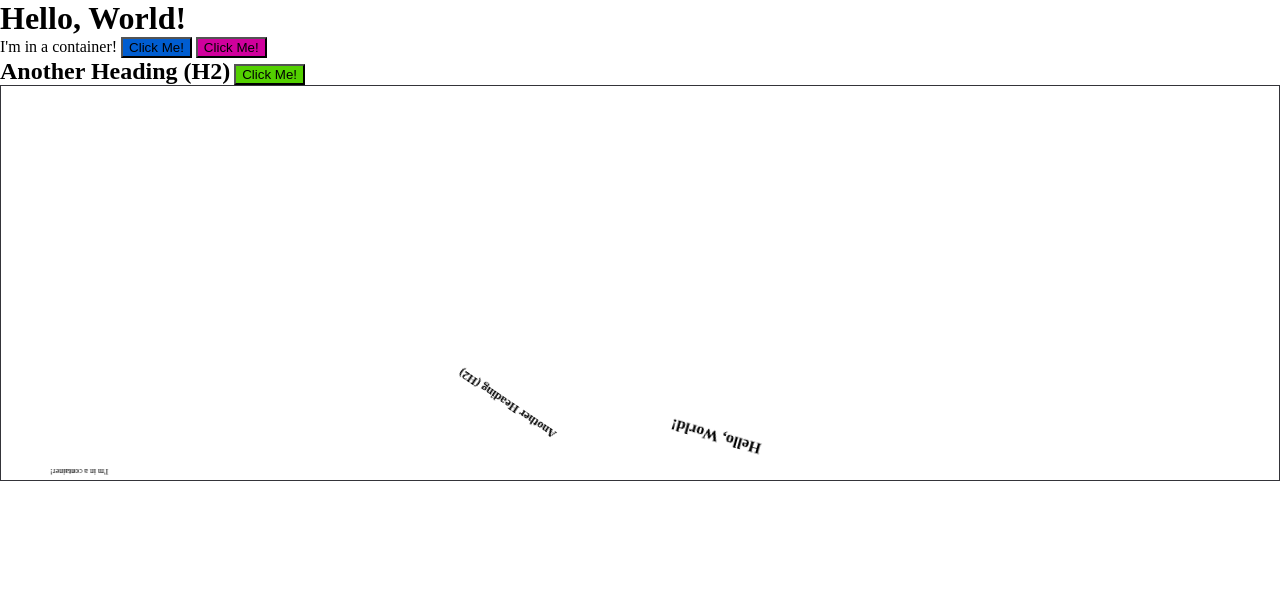
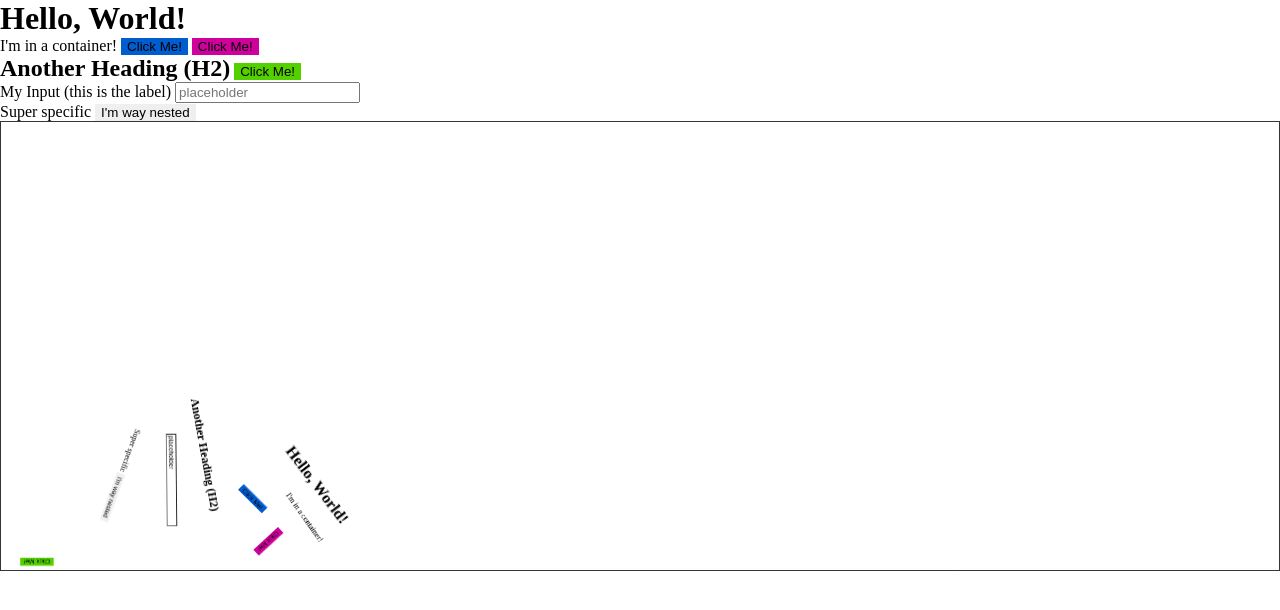
Before and after one commit to maxwellmatthis/gravitify, a website built with Parcel: page test/index.html in a window 1280 px wide. Built offline with nearby package versions, Linux system fonts and the light colour scheme.

Commit message:
Handle most events correctly

```diff
--- a/src/app.ts
+++ /dev/null
@@ -1,14 +0,0 @@
-import { gravitify, enableCustomEventListeners } from "./lib";
-
-const canvas = document.querySelector("canvas");
-const main = document.querySelector("main");
-const button = document.querySelector("button#a");
-
-enableCustomEventListeners();
-const fn = () => {
-    console.log("Hello from the button!");
-};
-button.addEventListener("click", fn);
-// setTimeout(() => button.removeEventListener("click", fn), 4000)
-
-gravitify(main, canvas);
--- a/src/lib.ts
+++ b/src/lib.ts
@@ -1,104 +1,35 @@
 import { Engine, Render, Runner, Bodies, Composite, Events, Mouse, MouseConstraint } from "matter-js";
 import { toCanvas } from 'html-to-image';
 
-type Listener = (this: Element, ev: Event) => any;
+export type IsSpecialEntityFn = (e: HTMLElement) => boolean;
 
-export function enableCustomEventListeners() {
-    const nativeAddEventListener = Element.prototype.addEventListener;
-    Element.prototype.addEventListener = function (type: keyof ElementEventMap, listener: Listener, options?: boolean | AddEventListenerOptions | undefined) {
-        if (type.toLowerCase() === "click") {
-            let listeners = this["clickEventListeners"] as Set<Listener>;
-            if (!listeners) listeners = this["clickEventListeners"] = new Set<Listener>();
-            listeners.add(listener);
-            console.log(this, listeners);
-        }
-        nativeAddEventListener(type, listener, options);
-    };
-    const nativeRemoveEventListener = Element.prototype.removeEventListener;
-    Element.prototype.removeEventListener = function (type: keyof ElementEventMap, listener: Listener, options?: boolean | AddEventListenerOptions | undefined) {
-        const listeners = this["clickEventListeners"] as Set<Listener>;
-        if (listeners) listeners.delete(listener);
-        console.log(this, listeners);
-        nativeRemoveEventListener(type, listener);
-    };
-}
+const defaultIsSpecialEntity: IsSpecialEntityFn = (e) => {
+    return e.children.length === 0;
+};
 
-/**
- * Recursively parses HTML DOM and creates sprites for top level elements.
- */
-async function addChildren(engine: Engine, render: Render, element: HTMLElement) {
-    console.log("elem", element);
-    for (const child of (element.children as any) as HTMLElement[]) {
-        if (child.children.length !== 0 && child.nodeName.toLowerCase() !== "button") addChildren(engine, render, child);
-        else if (child.clientWidth === 0 || child.clientHeight === 0) continue;
-        else {
-            child.classList.add("shrink");
-            const newBody = Bodies.rectangle(
-                child.offsetLeft + Math.floor(child.clientWidth / 2),
-                child.offsetTop,
-                child.clientWidth,
-                child.clientHeight,
-                {
-                    render: {
-                        sprite: {
-                            texture: (await toCanvas(child)).toDataURL(),
-                            xScale: 0.5,
-                            yScale: 0.5,
-                        },
-                    },
-                    restitution: 0.6,
-                    friction: 0.1
-                }
-            );
-            // newBody["domEvents"] = {};
-            Composite.add(engine.world, newBody);
-        }
-    }
-}
-
-/**
- * Adds all the elements and a floor to keep the elements in the canvas to the scene.
- */
-async function addElementsToScene(engine: Engine, render: Render, rootElement: HTMLElement) {
-    // TODO: handle window.resize && teleport elements that clip back into the canvas
-    const floor = Bodies.rectangle(Math.floor(render.options.width / 2), render.options.height, render.options.width, 1, { isStatic: true });
-    const ceiling = Bodies.rectangle(Math.floor(render.options.width / 2), 0, render.options.width, 1, { isStatic: true });
-    const leftWall = Bodies.rectangle(0, Math.floor(render.options.height / 2), 1, render.options.height, { isStatic: true });
-    const rightWall = Bodies.rectangle(render.options.width, Math.floor(render.options.height / 2), 1, render.options.height, { isStatic: true });
-    Composite.add(engine.world, [floor, ceiling, leftWall, rightWall]);
-    await addChildren(engine, render, rootElement);
-}
-
-/**
- * Adds mouse constraints and interprets mouse events.
- */
-function addMouseEvents(engine: Engine, render: Render, runner: Runner) {
-    const mouse = Mouse.create(render.canvas);
-    const mouseConstraint = MouseConstraint.create(engine, {
-        mouse,
-        constraint: {
-            stiffness: 0.2,
-            render: {
-                visible: false
-            }
-        }
-    });
-    Composite.add(engine.world, mouseConstraint);
-    // Events.on(runner, "tick", (event) => {
-    //     if (mouseConstraint.body) {
-    //         // Composite.remove(engine.world, mouseConstraint.body);
-    //     }
-    // });
-}
+const image = async (e: HTMLElement) => {
+    return (await toCanvas(e)).toDataURL(undefined, 1);
+};
 
 /**
  * Brings your DOM to the canvas and applies physics - most importantly gravity - to everything.
  * @param rootElement The element to recreate in the canvas.
  * @param canvas The canvas to use for rendering. Will create a new canvas if left blank. Canvas will automatically resize to the client size of the `rootElement`)
+ * @param entitySelectors An array of selectors which specifies which non-special entities are added as entities.
+ * @param isSpecialEntity A function that checks if an element should be added to the canvas as an entity. Default=All elements with zero children.
  * @returns A bunch of useful stuff.
  */
-export async function gravitify(rootElement: HTMLElement, canvas: HTMLCanvasElement = document.createElement("canvas")) {
-    const engine = Engine.create({ positionIterations: 6 * 1.5, velocityIterations: 4 * 1.5 });
+export async function gravitify(
+    rootElement: HTMLElement,
+    canvas: HTMLCanvasElement = document.createElement("canvas"),
+    entitySelectors: string[] = ["button", "a"],
+    isSpecialEntity: IsSpecialEntityFn = defaultIsSpecialEntity,
+) {
+    const engine = Engine.create({
+        positionIterations: 6 * 1.5,
+        velocityIterations: 4 * 1.5,
+        gravity: { y: 0.3 }
+    });
     const render = Render.create({
         engine: engine,
         canvas,
@@ -111,9 +42,9 @@ export async function gravitify(rootElement: HTMLElement, canvas: HTMLCanvasElem
     });
     const runner = Runner.create();
 
-    // Add stuff
-    await addElementsToScene(engine, render, rootElement);
-    addMouseEvents(engine, render, runner);
+    // Add elements
+    await addElementsToScene(engine, render, rootElement, entitySelectors, isSpecialEntity);
+    addMouseEvents(engine, render);
 
     // Run engine
     Runner.run(runner, engine);
@@ -121,3 +52,119 @@ export async function gravitify(rootElement: HTMLElement, canvas: HTMLCanvasElem
 
     return { engine, render, canvas };
 }
+
+const SHRINK_CLASS = "shrink-183ba3343c62f17b";
+
+/**
+ * Adds all the elements and a floor to keep the elements in the canvas to the scene.
+ */
+async function addElementsToScene(
+    engine: Engine,
+    render: Render,
+    rootElement: HTMLElement,
+    entitySelectors: string[],
+    isSpecialEntity: IsSpecialEntityFn
+) {
+    const width = render.options.width || 800;
+    const height = render.options.height || 600;
+    // TODO: handle window.resize && teleport elements that clip back into the canvas
+    const floor = Bodies.rectangle(Math.floor(width / 2), height, width, 1, { isStatic: true });
+    const ceiling = Bodies.rectangle(Math.floor(width / 2), 0, width, 1, { isStatic: true });
+    const leftWall = Bodies.rectangle(0, Math.floor(height / 2), 1, height, { isStatic: true });
+    const rightWall = Bodies.rectangle(width, Math.floor(height / 2), 1, height, { isStatic: true });
+    Composite.add(engine.world, [floor, ceiling, leftWall, rightWall]);
+
+    const style = document.createElement("style");
+    style.innerHTML = `.${SHRINK_CLASS} {display:inline-block;margin:0;}`;
+    document.querySelector("body")?.appendChild(style);
+    addChildren(engine, rootElement, entitySelectors, isSpecialEntity);
+}
+
+/**
+ * Recursively parses HTML DOM and creates sprites for 'top level' elements.
+ */
+function addChildren(
+    engine: Engine,
+    element: HTMLElement,
+    entitySelectors: string[],
+    isSpecialEntity: IsSpecialEntityFn
+) {
+    const eligibleChildren = new Set<HTMLElement>();
+
+    for (const selector of entitySelectors) {
+        for (const child of Array.from(element.querySelectorAll(`:scope > ${selector}`))) {
+            eligibleChildren.add(child as HTMLElement);
+        }
+    }
+
+    for (const child of (element.children as any) as HTMLElement[]) {
+        if (!isSpecialEntity(child) && !eligibleChildren.has(child)) addChildren(engine, child, entitySelectors, isSpecialEntity);
+        else eligibleChildren.add(child);
+    }
+
+    for (const child of eligibleChildren) {
+        // Ignore elements with no size because they cannot be seen
+        // and cause zero division errors in the physics engine.
+        if (child.clientWidth === 0 || child.clientHeight === 0) continue;
+        makeEntity(engine, child);
+    }
+}
+
+async function makeEntity(engine: Engine, sourceElement: HTMLElement) {
+    sourceElement.classList.add(SHRINK_CLASS);
+    const newBody = Bodies.rectangle(
+        sourceElement.offsetLeft + Math.floor(sourceElement.clientWidth / 2),
+        sourceElement.offsetTop,
+        sourceElement.clientWidth,
+        sourceElement.clientHeight,
+        {
+            render: {
+                sprite: {
+                    texture: await image(sourceElement),
+                    xScale: 0.5,
+                    yScale: 0.5,
+                },
+            },
+            restitution: 0.6,
+            friction: 0.1,
+            // @ts-ignore
+            sourceElement,
+        }
+    );
+    const updateTexture = async () => {
+        if (newBody.render.sprite?.texture) {
+            newBody.render.sprite.texture = await image(sourceElement);
+        }
+    };
+    sourceElement.addEventListener("input", updateTexture);
+    sourceElement.addEventListener("change", updateTexture);
+    sourceElement.addEventListener("resize", updateTexture);
+    const observer = new MutationObserver(updateTexture);
+    observer.observe(sourceElement, { characterData: false, childList: true, attributes: false });
+    Composite.add(engine.world, newBody);
+}
+
+/**
+ * Adds mouse constraints and interprets mouse events.
+ */
+function addMouseEvents(engine: Engine, render: Render) {
+    const mouse = Mouse.create(render.canvas);
+    const mouseConstraint = MouseConstraint.create(engine, {
+        mouse,
+        constraint: {
+            stiffness: 0.2,
+            render: {
+                visible: false
+            }
+        }
+    });
+    Composite.add(engine.world, mouseConstraint);
+    Events.on(mouseConstraint, "mousedown", (_e) => {
+        if (mouseConstraint.body) {
+            // @ts-ignore
+            const sourceElement: HTMLElement = mouseConstraint.body.sourceElement;
+            sourceElement.click();
+            sourceElement.focus();
+        }
+    });
+}
--- /dev/null
+++ b/test/app.ts
@@ -0,0 +1,13 @@
+import { gravitify } from "../src/lib";
+
+const canvas = document.querySelector("canvas") as HTMLCanvasElement;
+const main = document.querySelector("main") as HTMLElement;
+const mainHeading = document.querySelector("h1#main-heading");
+(document.querySelector("button#a") as HTMLButtonElement).addEventListener("click", () => {
+    console.log("A-Blue");
+    if (mainHeading) mainHeading.textContent = "Hello, Blue Button!"
+});
+(document.querySelector("button#b") as HTMLButtonElement).addEventListener("click", () => console.log("B-Magenta"));
+(document.querySelector("button#c") as HTMLButtonElement).addEventListener("click", () => console.log("C-Green"));
+
+gravitify(main, canvas, ["#super-specific", "button", "a"]);
--- a/src/index.html
+++ b/test/index.html
@@ -11,26 +11,37 @@
       margin: 0
     }
 
-    .shrink {
-      display: inline-block;
-      margin: 0;
+    button {
+      border: none;
     }
   </style>
 </head>
 
 <body>
   <main>
-    <h1 class="shrink">Hello, World!</h1>
+    <h1 id="main-heading">Hello, World!</h1>
     <div>
       <p>I'm in a container!</p>
       <button id="a" style="background-color: rgb(0, 93, 208);">Click Me!</button>
-      <button style="background-color: rgb(208, 0, 156);">Click Me!</button>
+      <button id="b" style="background-color: rgb(208, 0, 156);">Click Me!</button>
       <div>
         <h2>Another Heading (H2)</h2>
-        <button id="large" style="background-color: rgb(83, 208, 0);">
+        <button id="c" style="background-color: rgb(83, 208, 0);">
           <span>Click Me!</span>
         </button>
       </div>
+      <section>
+        <label for="in">My Input (this is the label)</label>
+        <input id="in" type="text" placeholder="placeholder">
+      </section>
+      <section>
+        <p id="super-specific">
+          Super specific
+          <button>
+            <span>I'm way nested</span>
+          </button>
+        </p>
+      </section>
     </div>
   </main>
   <canvas style="background-color: rgb(181, 181, 181);"></canvas>
```
Also changed, not shown: package.json (+5 -3 lines), tsconfig.json (+19 -5 lines), README.md, 1 other file.
